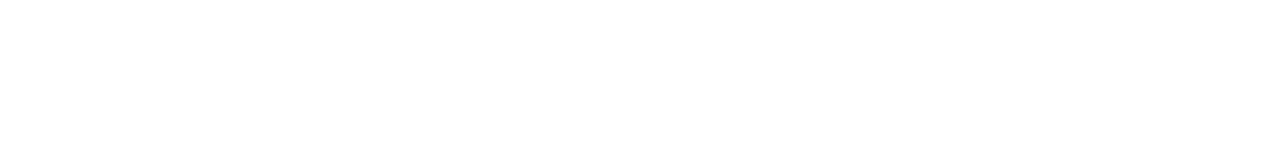
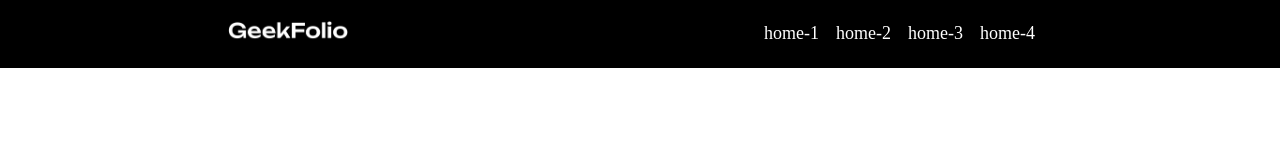
Before and after one commit to SiamG0/con_project_1, a plain HTML site: page index.html in a window 1280 px wide. Drawn offline with Linux system fonts and the light colour scheme.

Commit message:
second commit

```diff
--- a/index.html
+++ b/index.html
@@ -3,9 +3,39 @@
 <head>
     <meta charset="UTF-8">
     <meta name="viewport" content="width=device-width, initial-scale=1.0">
+    <link rel="stylesheet" href="style.css">
     <title>Document</title>
 </head>
 <body>
+    <!-- Navigation bar section starts here -->
+    <header>
+        <nav>
+            <div class="menu-container">
+                <div class="logo">
+                    <img src="/logo/logo-light.png" alt="" class="logo-photo">
+                </div>
+                <div class="menu">
+                    <li class="items">home-1</li>
+                    <li class="items">home-2</li>
+                    <li class="items">home-3</li>
+                    <li class="items">home-4</li>
+                </div>
+            </div>
+        </nav>
 
+
+
+
+
+    </header>
+
+
+
+
+
+
+
+
+    <footer></footer>
 </body>
 </html>
--- a/style.css
+++ b/style.css
@@ -0,0 +1,32 @@
+*{
+    margin: 0px;
+    padding: 0px;
+}
+.menu-container{
+    background-color: black;
+    padding: 20px;
+    list-style: none;
+    color: white;
+    display: flex;
+    align-items: center;
+    justify-content: space-around;
+}
+.menu{
+    display: flex;
+}
+.logo-photo{
+    width: 120px;
+}
+.items{
+    margin-right: 10px;
+    padding-right: 7px;
+    font-size: 18px;
+    cursor: pointer;
+
+}
+
+.items:hover{
+    color: lightcoral;
+    background-color: lightgreen;
+
+}
```
Also changed, not shown: icon/0.png (added), icon/1.png (added), icon/2.png (added), images/background.png (added), images/banner.png (added), images/product-1.jpg (added), images/product-2.jpg (added), images/product-3.jpg (added), images/section.png (added), logo/logo-dark.png (added), logo/logo-light.png (added), 1 other file.
